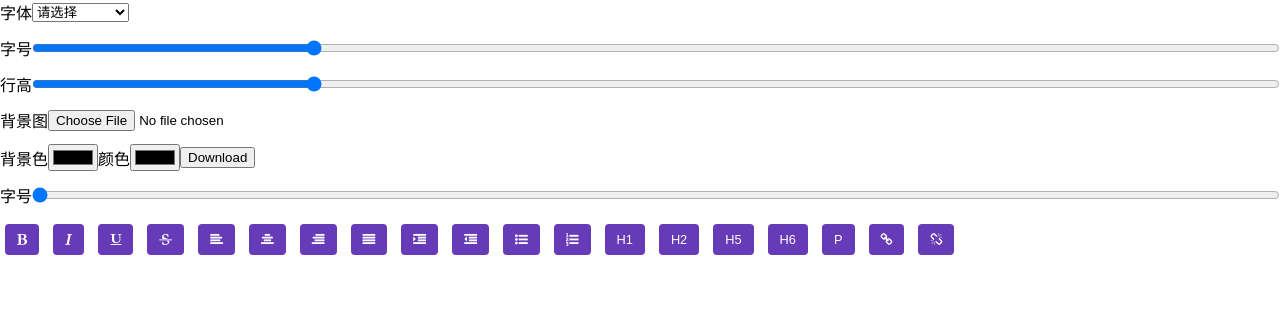
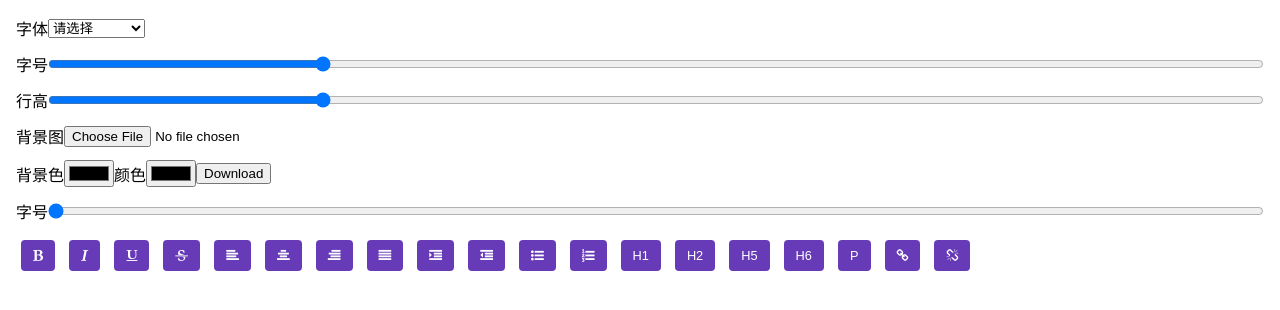
Before and after one commit to Linrstudio/linrstudio.github.io, a plain HTML site: page app/slogan/index.html in a window 1280 px wide. Drawn offline with Linux system fonts and the light colour scheme.

Commit message:
Update index.html

```diff
--- a/app/slogan/index.html
+++ b/app/slogan/index.html
@@ -6,6 +6,7 @@
     <title>Document</title>
     <link href="https://maxcdn.bootstrapcdn.com/font-awesome/4.7.0/css/font-awesome.min.css" rel="stylesheet" type="text/css" />
     <style>
+        .app {padding: 16px;}
         body {
           overscroll-behavior-y: contain;
         }
@@ -80,7 +81,7 @@
     </script>
 </head>
 <body>
-  <div class="flex flex-col gap-12 mb-24">
+  <div class="flex flex-col gap-12 mb-24 app">
 
      <div
         class="flex-center"
```
